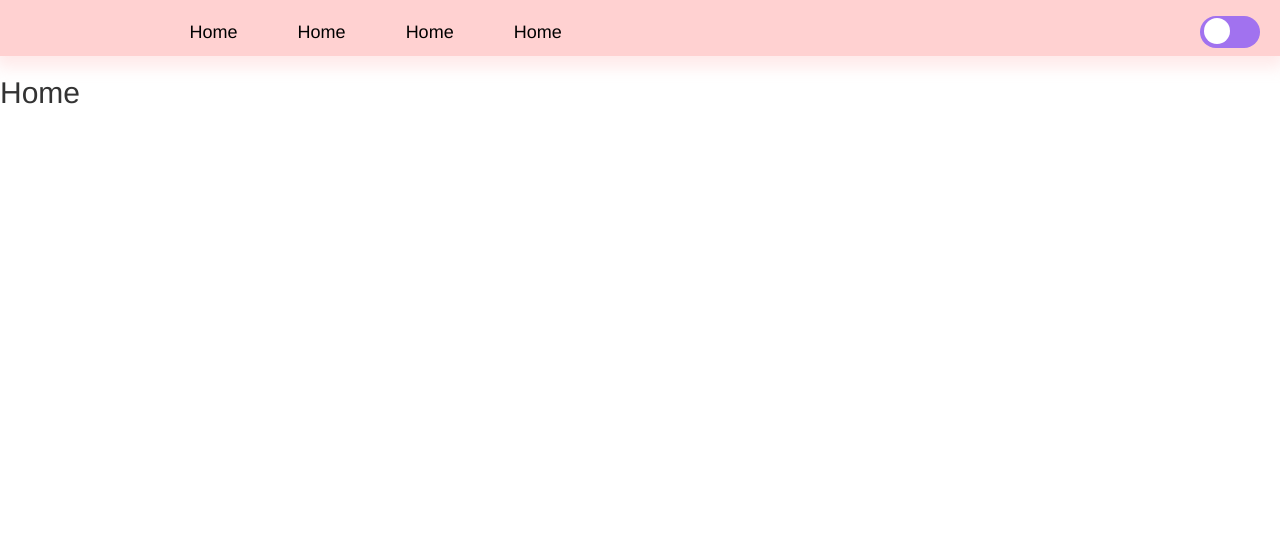
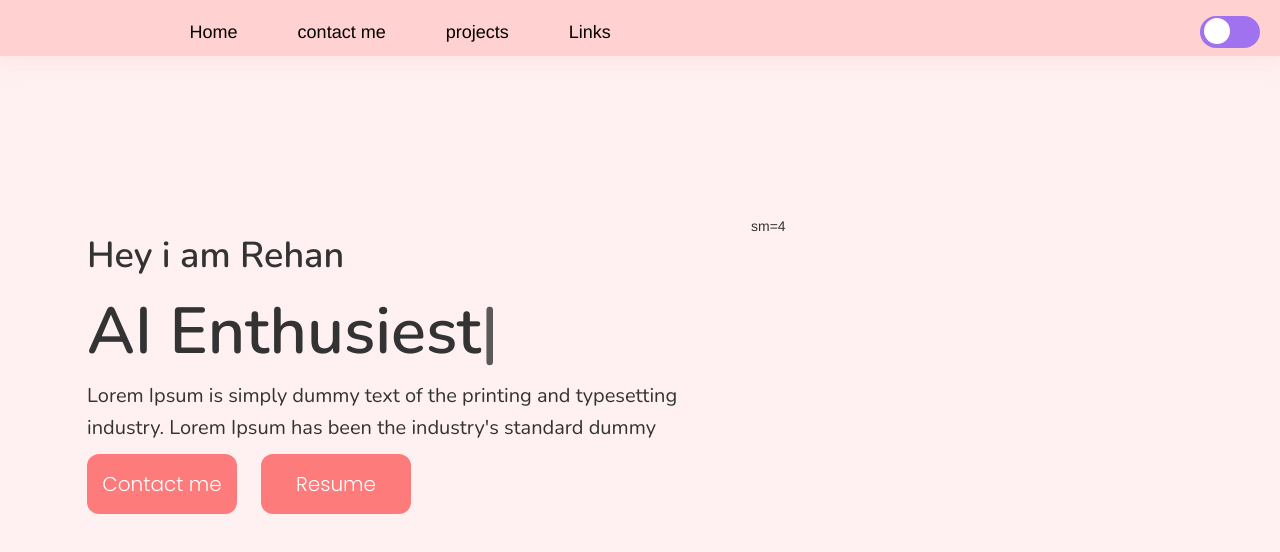
Before and after one commit to Abusayid693/Hackathon-website-template, a React (Create React App) app: page / in a window 1280 px wide. Shown: the top 552 px of the page. Built offline with nearby package versions, Linux system fonts and the light colour scheme.

Commit message:
About section added

```diff
--- a/package.json
+++ b/package.json
@@ -12,6 +12,7 @@
     "react-bootstrap": "^1.6.1",
     "react-dom": "^17.0.2",
     "react-media-hook": "^0.4.9",
+    "react-reveal": "^1.2.2",
     "react-router-dom": "^5.2.0",
     "react-scripts": "4.0.3",
     "react-typed": "^1.2.0",
--- a/public/index.html
+++ b/public/index.html
@@ -16,6 +16,15 @@
     <div id="loader"></div>
     <div id="body"></div>
 
+
+
+
+
+  <style>
+    body{
+      background:  #FFF1F1;
+    }
+  </style>
     <script src="../js/main.js"></script>
     <script>
       function removeLoader(){
@@ -27,4 +36,5 @@
   </body>
 
 
+
 </html>
--- /dev/null
+++ b/src/components/About/about.css
@@ -0,0 +1,12 @@
+
+
+.Row{
+    margin-top: 20vh;
+}
+.info-div{
+    margin-left: 9vh;
+
+}
+.image-div{
+    margin-left: 3vh;
+}
--- /dev/null
+++ b/src/components/About/about.jsx
@@ -0,0 +1,24 @@
+import React from "react";
+import Myinfo from "../Top-division-components/Top-division-components.jsx"
+import Row from 'react-bootstrap/Row'
+import Container from 'react-bootstrap/Container'
+import Col from 'react-bootstrap/Col'
+import "./about.css"
+import Fade from 'react-reveal/Fade';
+
+
+
+
+
+export default function AboutSection(props){
+ return(
+<Container fluid>
+  <Row className="Row">
+
+  <Fade top><Col className="info-div" sm={12} lg={6} md={5}><Myinfo /></Col></Fade>
+    <Col className="image-div" sm={12} lg={5} md={5}>sm=4</Col>
+  </Row>
+</Container>
+ );
+
+}
--- a/src/components/Top-division-components/Top-division-components.jsx
+++ b/src/components/Top-division-components/Top-division-components.jsx
@@ -2,14 +2,6 @@ import React, { Component } from "react";
 import "./top-division-c.css";
 import MytypedComponent from "../typing-effect/typing.js"
 import { useMediaPredicate } from "react-media-hook";
-
-
-
-
-
-
-
-
 
 
   function Btn(props){
@@ -25,7 +17,7 @@ import { useMediaPredicate } from "react-media-hook";
 
    function About(){
     return (
-         <div>
+         <div className="AboutMe">
          <h1>Hey i am Rehan</h1>
          <MytypedComponent />
         </div>
@@ -35,10 +27,12 @@ import { useMediaPredicate } from "react-media-hook";
 
 
 
-function Myinfo(){
+ export default function Myinfo(){
     return (
-         <div className="para">
-           <p>Millions of companies of computer at age 3. now, i'm a software engineer who wants to pay it forward by providing others with opportunities to code. in my free time i run marathons, climb league solo queue, and drink loads of boba.all sizes—from startups to Fortune 500s—use Stripe’s software and APIs to accept payments, send payouts, and manage their businesses online.</p>
+         <div >
+         <About />
+         <p>Lorem Ipsum is simply dummy text of the printing and typesetting industry. Lorem Ipsum has been the industry's standard dummy
+         </p>
            <Btn type="Contact me" overlay="abusayid693@gmail.com"/>
            <Btn class ="resume" type="Resume " overlay="pdf file" />
          </div>
@@ -46,14 +40,3 @@ function Myinfo(){
 
     );
 }
-
-
-
-
-
-
-
-
-
-
-    export { About , MyImage, Myinfo }
--- a/src/components/Top-division-components/top-division-c.css
+++ b/src/components/Top-division-components/top-division-c.css
@@ -1,8 +1,51 @@
 /* @import url("https://fonts.googleapis.com/css2?family=Poppins:wght@300;400;500;600&display=swap"); */
+@import url('https://fonts.googleapis.com/css2?family=Nunito:wght@300;400;600;700;800;900&display=swap');
 
 .h1{
     margin: 0;
   }
+button{
+  width: 15rem;
+  height: 6rem;
+  border: none;
+  background-color: #FD7B7B;
+  border-radius: 12px;
+  font-size: 2rem;
+  color: white;
+  font-family: 'Poppins', sans-serif;
+  font-weight: 300;
+  position: relative;
+}
+.resume{
+  margin-left: 3vh;
+}
+.AboutMe {
+  font-family: 'Nunito', sans-serif;
+}
+.AboutMe h1{
+  font-weight: 600;
+}
+p{
+  font-size: 2rem;
+  line-height: 1.6;
+  font-family: 'Nunito', sans-serif;
+
+}
+
+
+
+
+
+
+
+
+
+
+
+
+
+
+
 
 
   /* Over lay effect */
@@ -16,7 +59,7 @@
       width: 0;
       height: 100%;
       transition: .3s ease;
-      border-radius: 32px;
+      border-radius: 12px;
 
     }
 
--- a/src/components/navbar/App.jsx
+++ b/src/components/navbar/App.jsx
@@ -1,8 +1,8 @@
 import React from "react";
 import "./styles.css";
-import MytypedComponent from "../typing-effect/typing.js"
+// import MytypedComponent from "../typing-effect/typing.js"
 import TOGGLE from "../toggle-button/toggle";
-
+import AboutSection from "../About/about";
 
 import {
   BrowserRouter as Router,
@@ -21,28 +21,31 @@ export default function NAVBAR() {
               <Link to="/"><span className="links">Home </span> </Link>
             </li>
             <li>
-              <Link to="/about"><span className="links">Home </span> </Link>
+              <Link to="/contact"><span className="links">contact me </span> </Link>
             </li>
             <li>
-              <Link to="/contact"><span className="links">Home </span> </Link>
+              <Link to="/projects"><span className="links">projects </span> </Link>
             </li>
             <li>
-              <Link to="/links"><span className="links">Home </span> </Link>
+              <Link to="/links"><span className="links">Links </span> </Link>
             </li>
           </ul>
           <TOGGLE/>
         </nav>
 
-
+       {/* Keep parent route at bottom */}
         <Switch>
-          <Route path="/about">
-            <About />
+          <Route path="/contact">
+            <Contact />
           </Route>
           <Route path="/links">
-            <Users />
+            <Links />
+          </Route>
+          <Route path="/projects">
+            <Projects />
           </Route>
           <Route path="/">
-            <Home />
+            <AboutSection />
           </Route>
         </Switch>
       </div>
@@ -50,14 +53,15 @@ export default function NAVBAR() {
   );
 }
 
-function Home() {
-  return <h2>Home</h2>;
+function Projects() {
+  return <h2>Projects here</h2>;
 }
 
-function About() {
-  return <h2>AboutLorem Ipsum is simply dummy text of the printing and typesetting industry. Lorem Ipsum has been the industry's standard dummy text ever since the 1500s, when an unknown printer took a galley of type and scrambled it to make a type specimen book. It has survived not only five centuries, but also the leap into electronic typesetting, remaining essentially unchanged. It was popularised in the 1960s with the release of Letraset sheets containing Lorem Ipsum passages, and more recently with desktop publishing software like Aldus PageMaker including versions of Lorem Ipsum.</h2>;
+function Contact() {
+  return <h2>contact info</h2>;
 }
 
-function Users() {
-  return <MytypedComponent />;
+function Links() {
+  return <h2>Home</h2>;
+
 }
--- a/src/components/typing-effect/typing.css
+++ b/src/components/typing-effect/typing.css
@@ -1,21 +1,14 @@
-@import url('https://fonts.googleapis.com/css2?family=Nunito:ital,wght@1,300&display=swap');
+
+
+@import url('https://fonts.googleapis.com/css2?family=Nunito:wght@300;400;600;700;800;900&display=swap');
 
 .typing-div{
-    font-size: 4rem;
-    font-weight: 500;
-    /* color: #ff79cd; */
+    margin-bottom: 1.3rem;
     font-family: 'Nunito', sans-serif;
-    font-style: italic;
-    margin-bottom: 1.3rem;
+
 
 }
-@media (max-width: 600px),(min-width: 355px){
-    .typing-div{
-        font-size: 3.5rem;
-    }
+.typing-div h1{
+    font-size: 6.5rem;
+    font-weight: 600;
 }
-@media (max-width: 355px) {
-    .typing-div{
-      font-size: 2.7rem;
-    }
-  }
--- a/src/components/typing-effect/typing.js
+++ b/src/components/typing-effect/typing.js
@@ -7,7 +7,8 @@ import "./typing.css"
 export default function MytypedComponent(){
     return (
         <div className="typing-div">
-         <span>&lt;&quot;</span>
+         {/* <span>&lt;&quot;</span> */}
+         <h1>
             <Typed
                 strings={[
                 'A Developer',
@@ -18,7 +19,9 @@ export default function MytypedComponent(){
                 typeSpeed={80}
                 loop
             />
-          <span>&quot;/&gt;</span>
+         </h1>
+
+          {/* <span>&quot;/&gt;</span> */}
 
 
 
--- a/src/index.js
+++ b/src/index.js
@@ -9,13 +9,15 @@ const loader = document.getElementById("loader");
 
 
 
-
+const mystyle={
+  // background: "linear-gradient(0deg, #FFE8E8, #FFE8E8);"
+};
 
 
 
 
 ReactDOM.render(
-  <div>
+  <div style={mystyle}>
 <NAV />
 </div>
 ,
```
Also changed, not shown: 1 other file (tests, documents, lock files or other folders).
